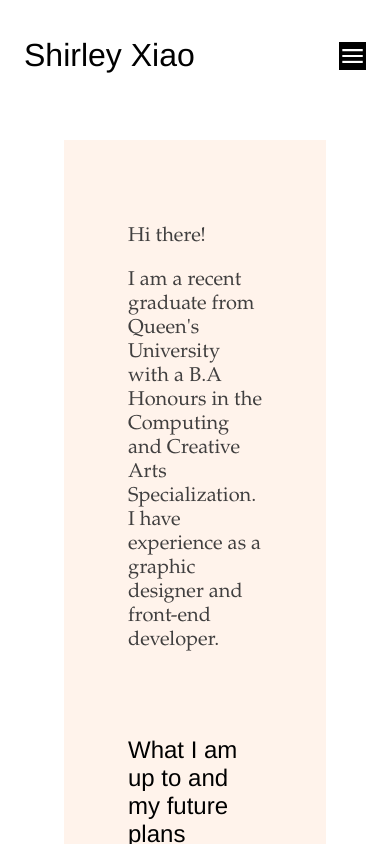
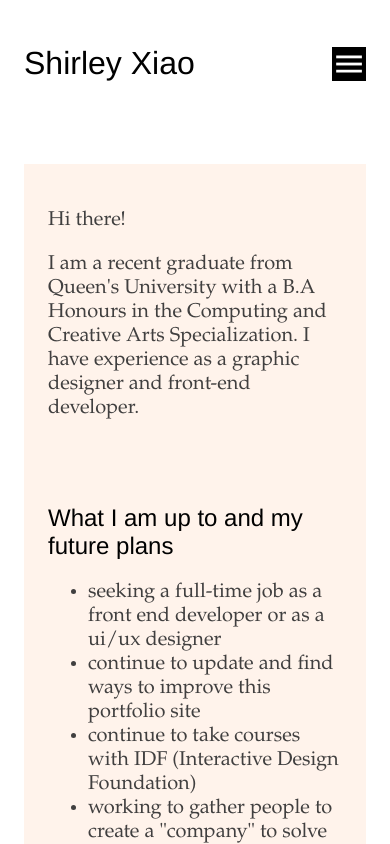
Before and after one commit to XXiao12/AboutMe, a React (Create React App) app: page /about in a window 390 px wide. Built offline with nearby package versions, Linux system fonts and the light colour scheme.

Commit message:
added padding to wrapper component and edited spacing for the other containers and components

```diff
--- a/src/components/NavBar/styles.css
+++ b/src/components/NavBar/styles.css
@@ -1,5 +1,5 @@
 .navbar {
-    padding: 32px 64px 32px 64px;
+    padding: 0 0 32px 0;
     height: 9%;
 }
 
@@ -50,9 +50,6 @@
 }
 
 @media screen and (max-width: 600px) {
-    .navbar {
-        padding: 16px 24px 16px 24px;
-    }
     .navbar--links {
         display: none;
     }
@@ -60,3 +57,9 @@
         display: block;
     }
 }
+
+@media screen and (max-width: 420px) {
+    .navbar--button {
+        width: 10%;
+    }
+}
--- a/src/components/ProjectButton/styles.css
+++ b/src/components/ProjectButton/styles.css
@@ -11,7 +11,7 @@
 }
 
 .project--button {
-    margin-left: 32px;
+    margin: 32px;
     font-family: Helvetica;
     height: 100%;
     display: flex;
--- a/src/components/Wrapper/styles.css
+++ b/src/components/Wrapper/styles.css
@@ -1,3 +1,11 @@
 .wrapper {
+    padding: 32px 64px 32px 64px;
     height: 100%;
 }
+
+@media screen and (max-width: 600px) {
+    .wrapper {
+        padding: 24px;
+        height: 100%;
+    }
+}
--- a/src/containers/About/styles.css
+++ b/src/containers/About/styles.css
@@ -1,6 +1,6 @@
 .about {
     overflow: auto;
-    padding: 32px 64px 32px 64px;
+    padding: 32px 0 32px 0;
     display: flex;
     flex-direction: column;
     justify-content: space-between;
@@ -8,7 +8,7 @@
 
 .about--container {
     background-color: #FFF3EB;
-    padding: 64px;
+    padding: 32px;
 }
 
 .about--container p {
@@ -39,3 +39,9 @@
     align-items: center;
     justify-content: center;
 }
+
+@media screen and (max-width: 600px) {
+    .about--container {
+        padding: 24px;
+    }
+}
--- a/src/containers/Home/styles.css
+++ b/src/containers/Home/styles.css
@@ -1,7 +1,3 @@
-.home {
-    overflow: auto;
-    padding: 32px 64px 32px 64px;
-}
 
 .home--banner {
     background-color: gray;
```
